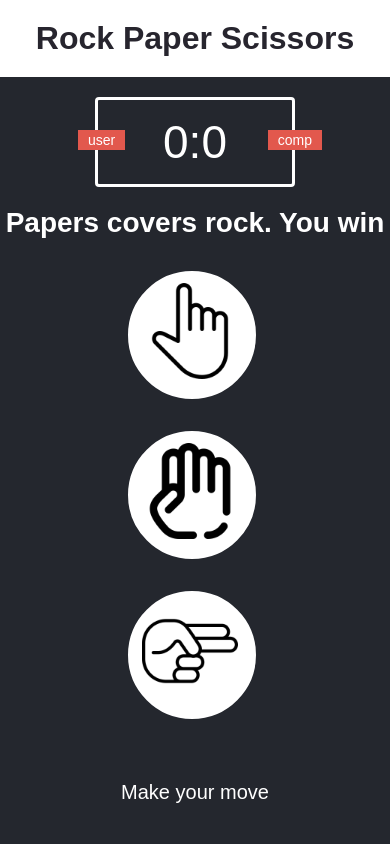
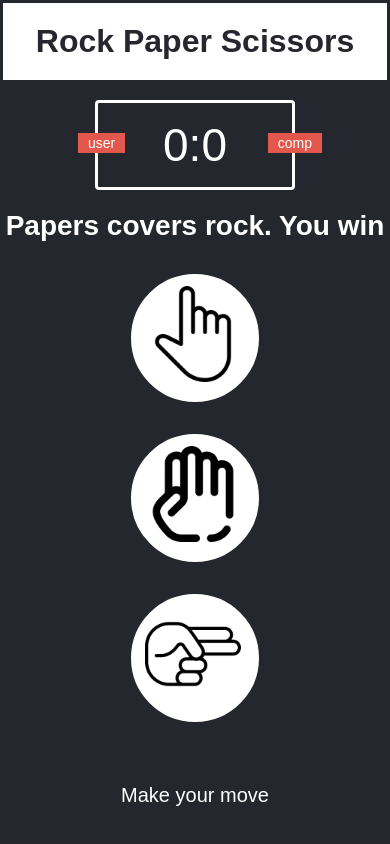
Before and after one commit to solomon-yaw-amalitech/rockPaperScissors, a plain HTML site: page index.html in a window 390 px wide. Drawn offline with Linux system fonts and the light colour scheme.

Commit message:
modified: style.css

```diff
--- a/style.css
+++ b/style.css
@@ -138,6 +138,10 @@ header > h1 {
   .result {
     font-size: 14px;
   }
+
+  body {
+    padding: 3px;
+  }
 }
 
 /*Tablets */
```
